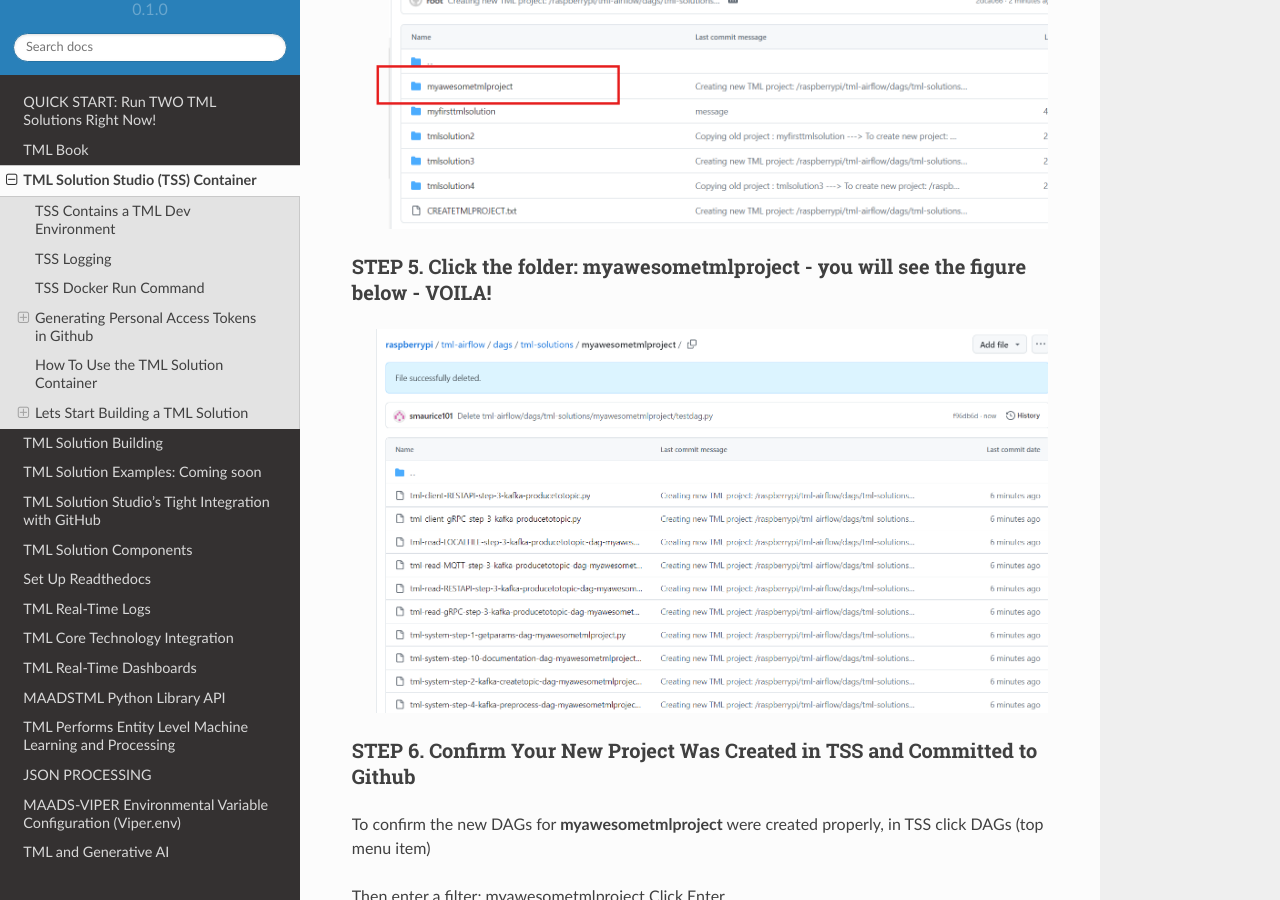
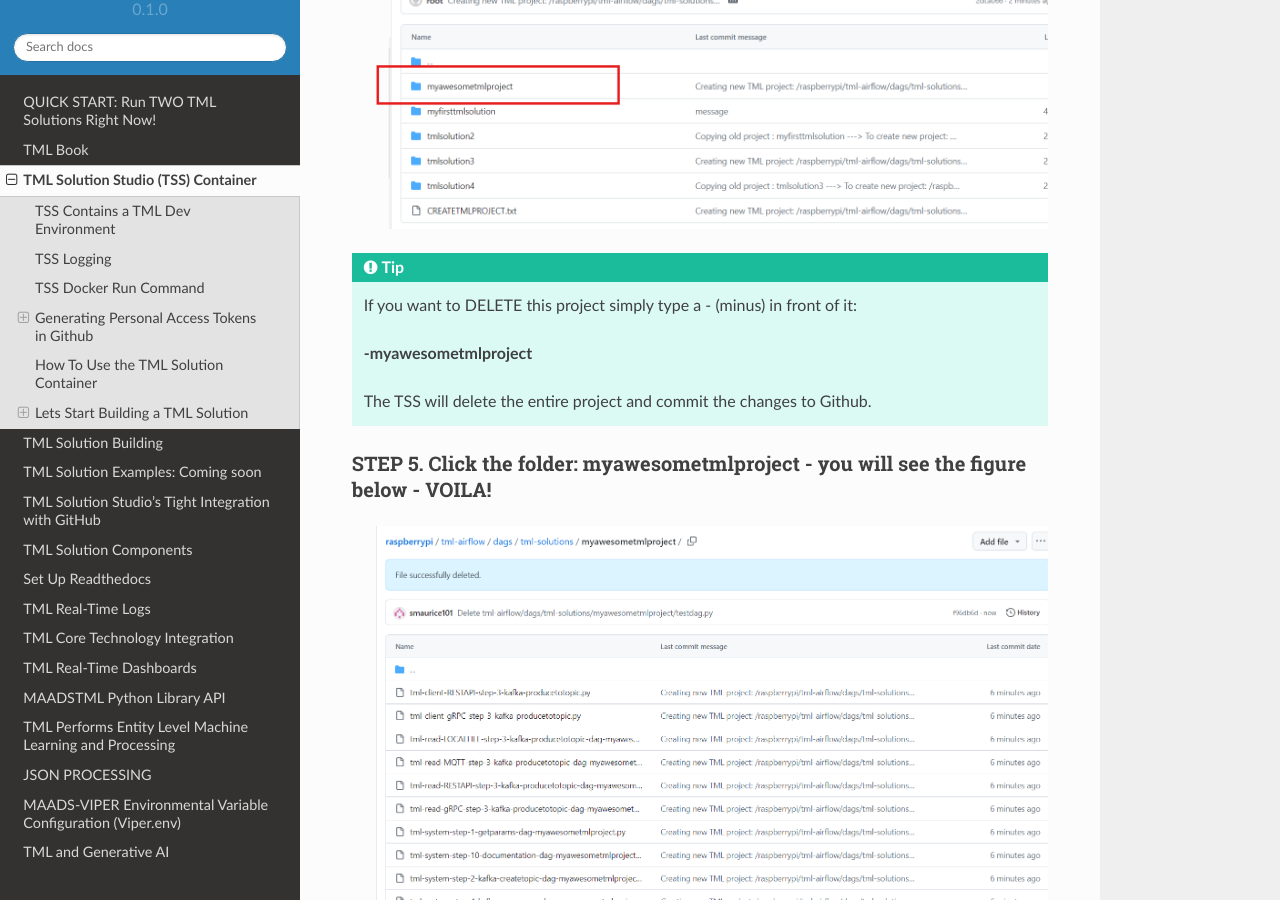
Before and after one commit to smaurice101/readthedocs, a Sphinx documentation site: the page built from docs/source/docker.rst, in a window 1280 px wide and 900 px high, scrolled down 8857 px. Built offline with Sphinx 7.4.7 and the Read the Docs theme 2.0.0, drawn with Linux system fonts in a browser that asks for light colours.

Commit message:
Update docker.rst

```diff
--- a/docs/source/docker.rst
+++ b/docs/source/docker.rst
@@ -248,6 +248,13 @@
 
    .. figure:: sol4.png
 
+.. tip::
+   If you want to DELETE this project simply type a - (minus) in front of it:
+
+   **-myawesometmlproject**
+
+   The TSS will delete the entire project and commit the changes to Github.
+
 STEP 5. Click the folder: **myawesometmlproject** - you will see the figure below - VOILA!
 ^^^^^^^^^^^^^^^^^^^^^^^^^^^^^^^^^^^^^^^^^^^^^^^^^^^^^^^
 
```
